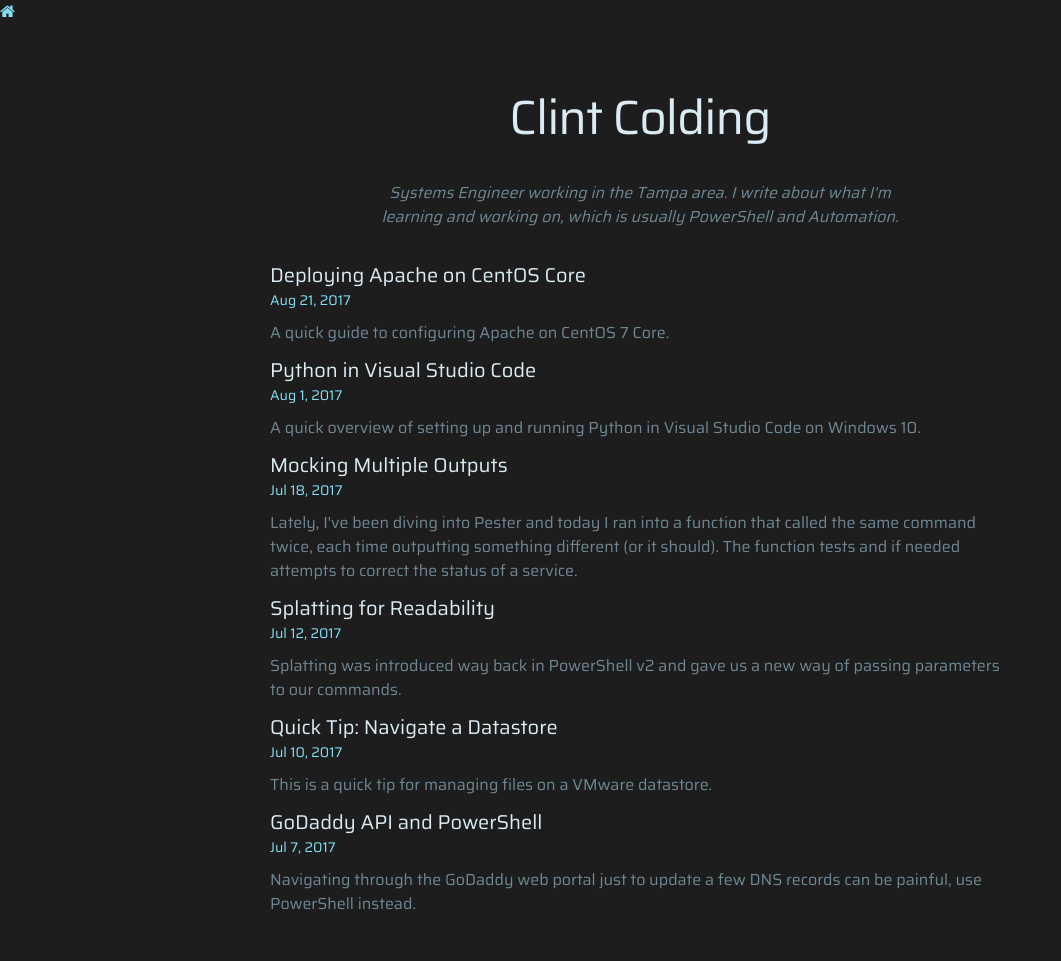
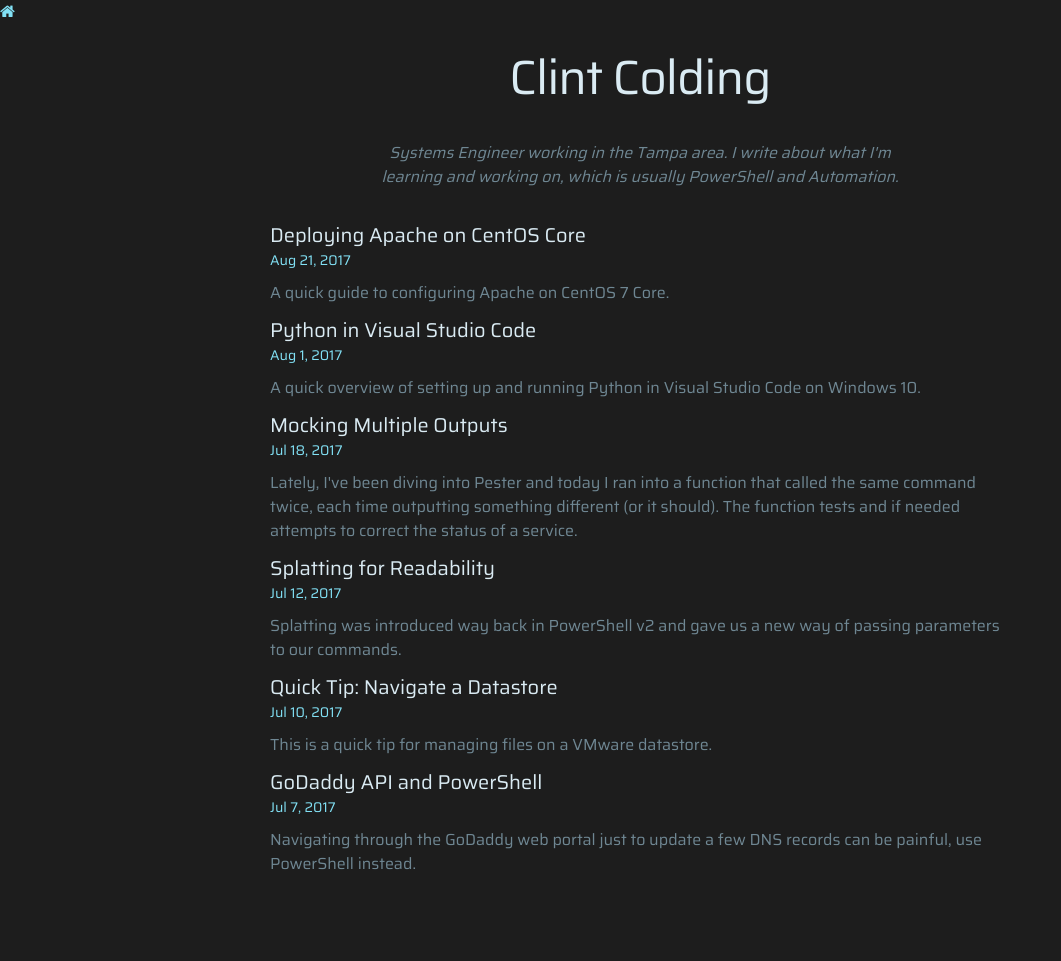
Before and after one commit to clintcolding/clintcolding.github.io, a Jekyll site: the page built from index.md, in a window 1280 px wide. Shown: the whole page, without its empty margins (0-1061 px from the left). Built offline with Jekyll 4.4.1, drawn with Linux system fonts in a browser that asks for light colours; after the commit the page ends 921 px from its top, so only the background shows below that.

Commit message:
Removed content padding

```diff
--- a/_sass/minima/_base.scss
+++ b/_sass/minima/_base.scss
@@ -30,7 +30,7 @@ body {
 // Content padding for fixed header
 
 .content {
-  padding-top: 40px;
+
 }
 
 // To center images
```
